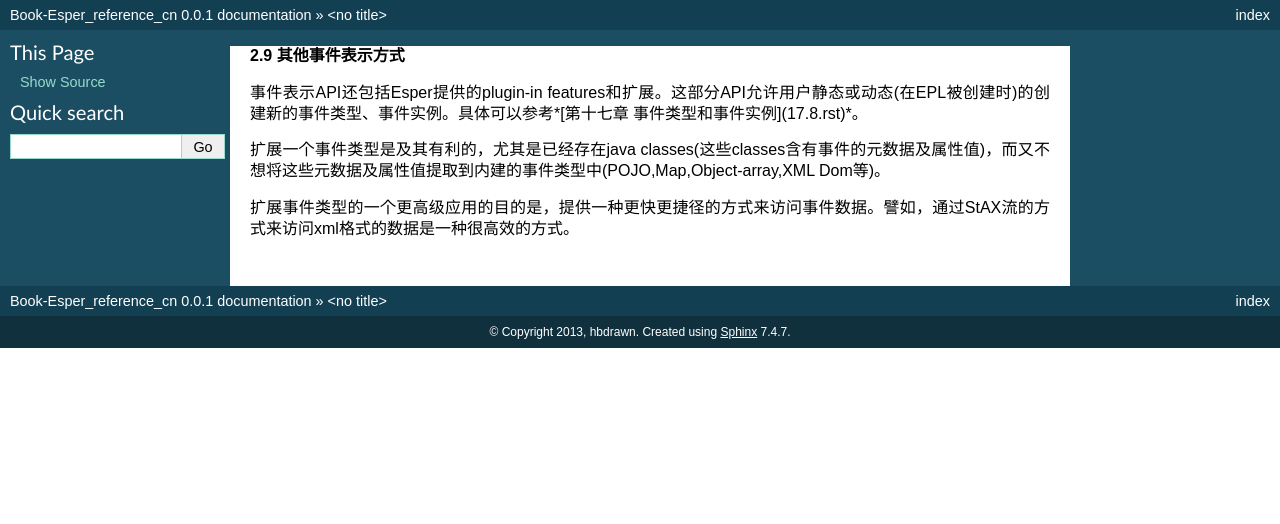
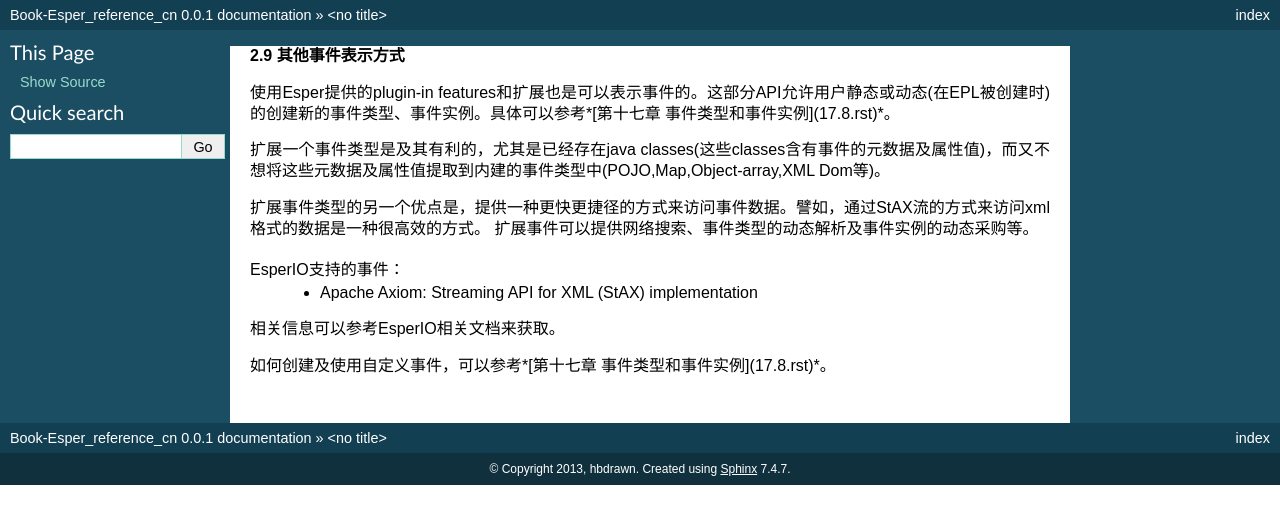
Before and after one commit to hancy2013/Book-Esper_reference_cn, a Sphinx documentation site: the page built from source/2.9.rst, in a window 1280 px wide. Shown: the top 524 px of the page. Built offline with Sphinx 7.4.7, drawn with Linux system fonts in a browser that asks for light colours.

Commit message:
增加章节内容

```diff
--- a/source/2.9.rst
+++ b/source/2.9.rst
@@ -1,7 +1,15 @@
 **2.9 其他事件表示方式**
 
-事件表示API还包括Esper提供的plugin-in features和扩展。这部分API允许用户静态或动态(在EPL被创建时)的创建新的事件类型、事件实例。具体可以参考*[第十七章 事件类型和事件实例](17.8.rst)*。
+使用Esper提供的plugin-in features和扩展也是可以表示事件的。这部分API允许用户静态或动态(在EPL被创建时)的创建新的事件类型、事件实例。具体可以参考*[第十七章 事件类型和事件实例](17.8.rst)*。
 
 扩展一个事件类型是及其有利的，尤其是已经存在java classes(这些classes含有事件的元数据及属性值)，而又不想将这些元数据及属性值提取到内建的事件类型中(POJO,Map,Object-array,XML Dom等)。
 
-扩展事件类型的一个更高级应用的目的是，提供一种更快更捷径的方式来访问事件数据。譬如，通过StAX流的方式来访问xml格式的数据是一种很高效的方式。
+扩展事件类型的另一个优点是，提供一种更快更捷径的方式来访问事件数据。譬如，通过StAX流的方式来访问xml格式的数据是一种很高效的方式。
+扩展事件可以提供网络搜索、事件类型的动态解析及事件实例的动态采购等。
+
+EsperIO支持的事件：
+	- Apache Axiom: Streaming API for XML (StAX) implementation
+
+相关信息可以参考EsperIO相关文档来获取。
+
+如何创建及使用自定义事件，可以参考*[第十七章 事件类型和事件实例](17.8.rst)*。
```
Also changed, not shown: source/2.10.rst (added, +12 -0 lines), source/5.21.rst (added, +70 -0 lines).
